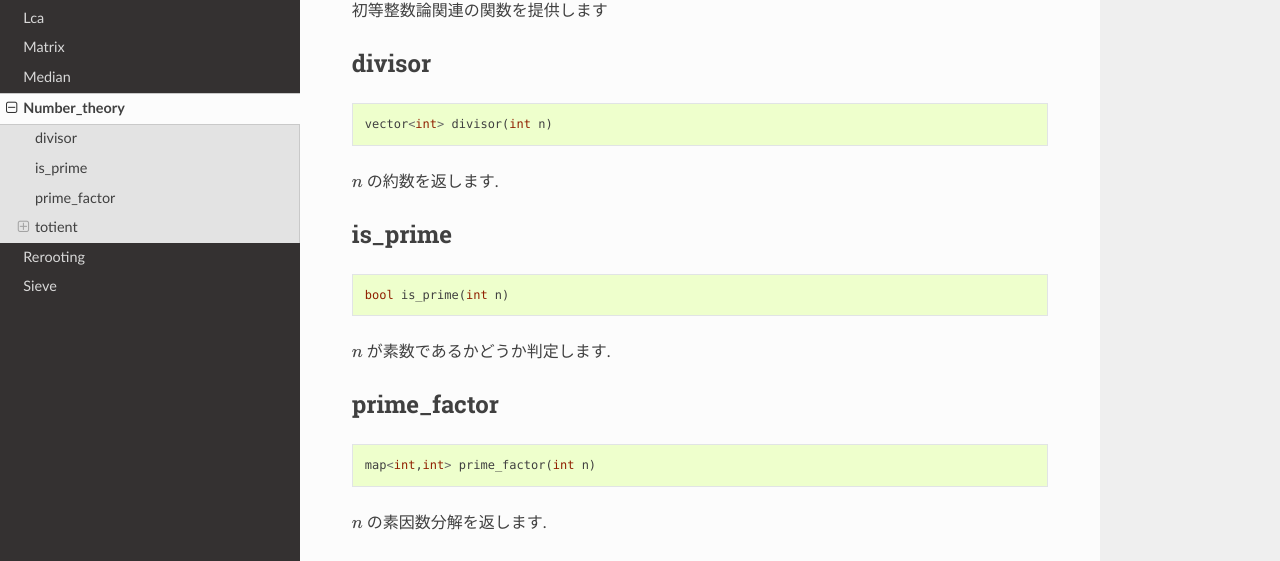
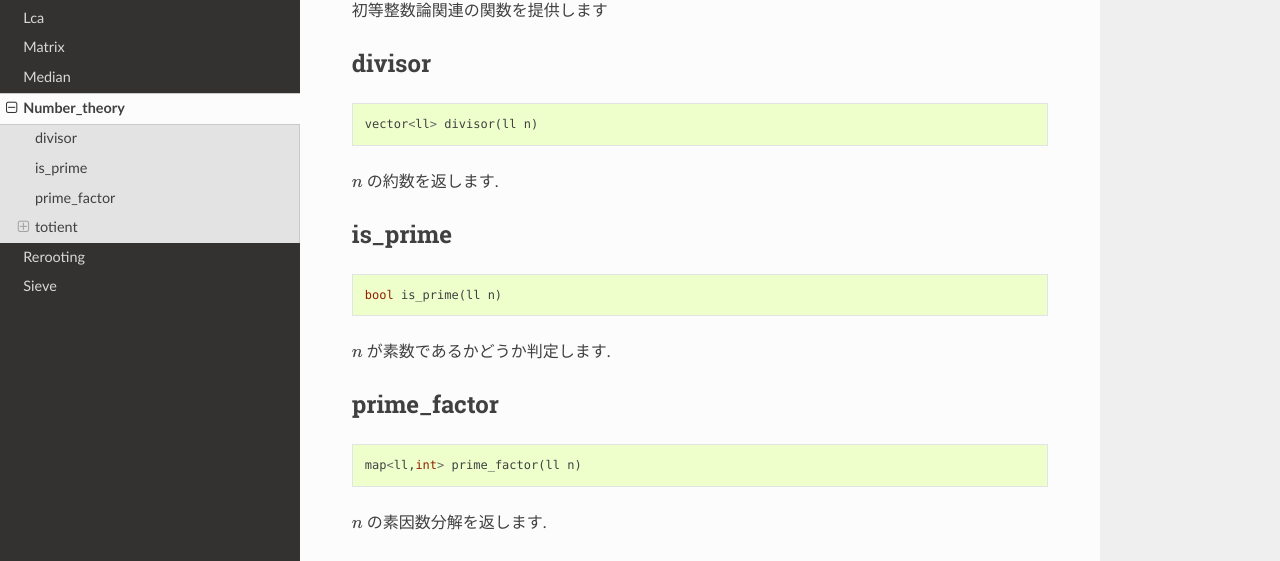
Before and after one commit to prfss/aclib-cpp, a Sphinx documentation site: the page built from doc/number_theory.rst, in a window 1280 px wide and 1157 px high. Shown: the part 161-722 px from the top of the window. Built offline with Sphinx 7.4.7 and the Read the Docs theme 2.0.0, drawn with Linux system fonts in a browser that asks for light colours.

Commit message:
Change function interface

```diff
--- a/doc/number_theory.rst
+++ b/doc/number_theory.rst
@@ -7,7 +7,7 @@ divisor
 *******
 .. code-block:: cpp
 
-  vector<int> divisor(int n)
+  vector<ll> divisor(ll n)
 
 :math:`n` の約数を返します.
 
@@ -15,7 +15,7 @@ is_prime
 ********
 .. code-block:: cpp
 
-  bool is_prime(int n)
+  bool is_prime(ll n)
 
 :math:`n` が素数であるかどうか判定します.
 
@@ -23,7 +23,7 @@ prime_factor
 ************
 .. code-block:: cpp
 
-  map<int,int> prime_factor(int n)
+  map<ll,int> prime_factor(ll n)
 
 :math:`n` の素因数分解を返します.
 
```
Also changed, not shown: 1 other file.
